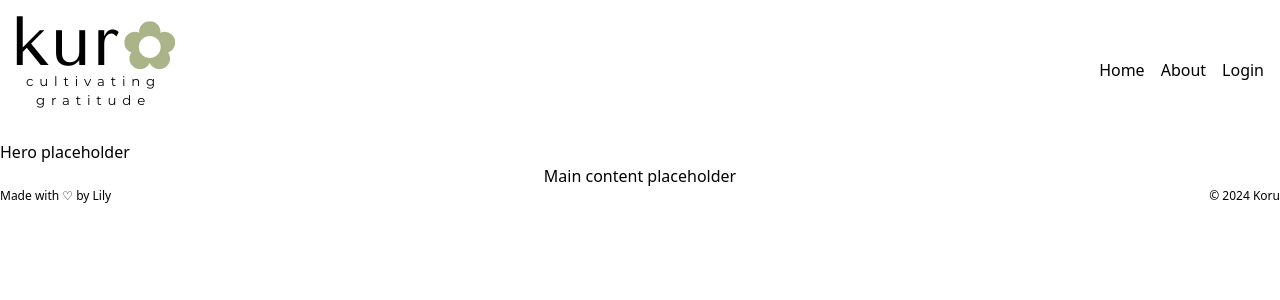
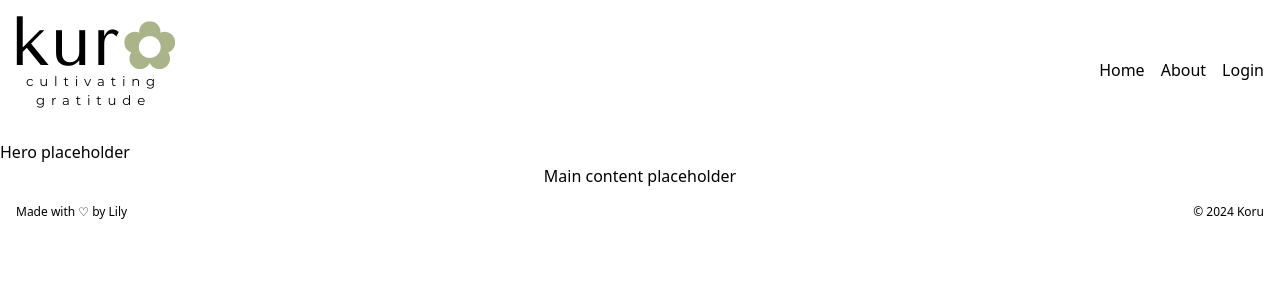
Before and after one commit to lilymtle/koru, a Next.js app: page / in a window 1280 px wide. Shown: the top 300 px of the page. Built offline with nearby package versions, Linux system fonts and the light colour scheme.

Commit message:
add padding to footer

```diff
--- a/src/app/components/Footer/Footer.tsx
+++ b/src/app/components/Footer/Footer.tsx
@@ -1,6 +1,6 @@
 const Footer = () => {
     return (
-        <footer className="flex flex-row justify-between">
+        <footer className="flex flex-row justify-between p-4">
             <p className="text-xs">
                 Made with ♡ by Lily
             </p>
```
